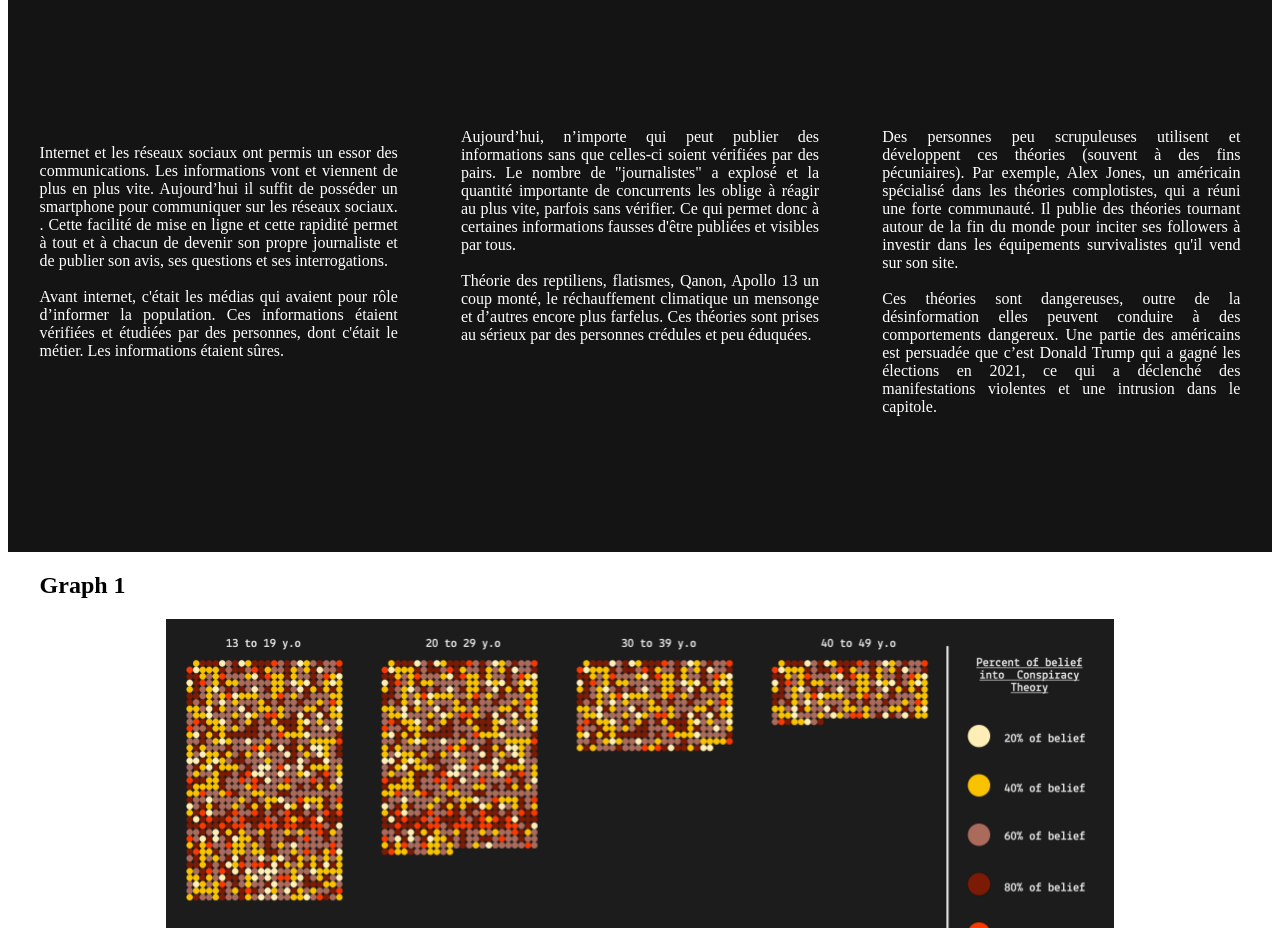
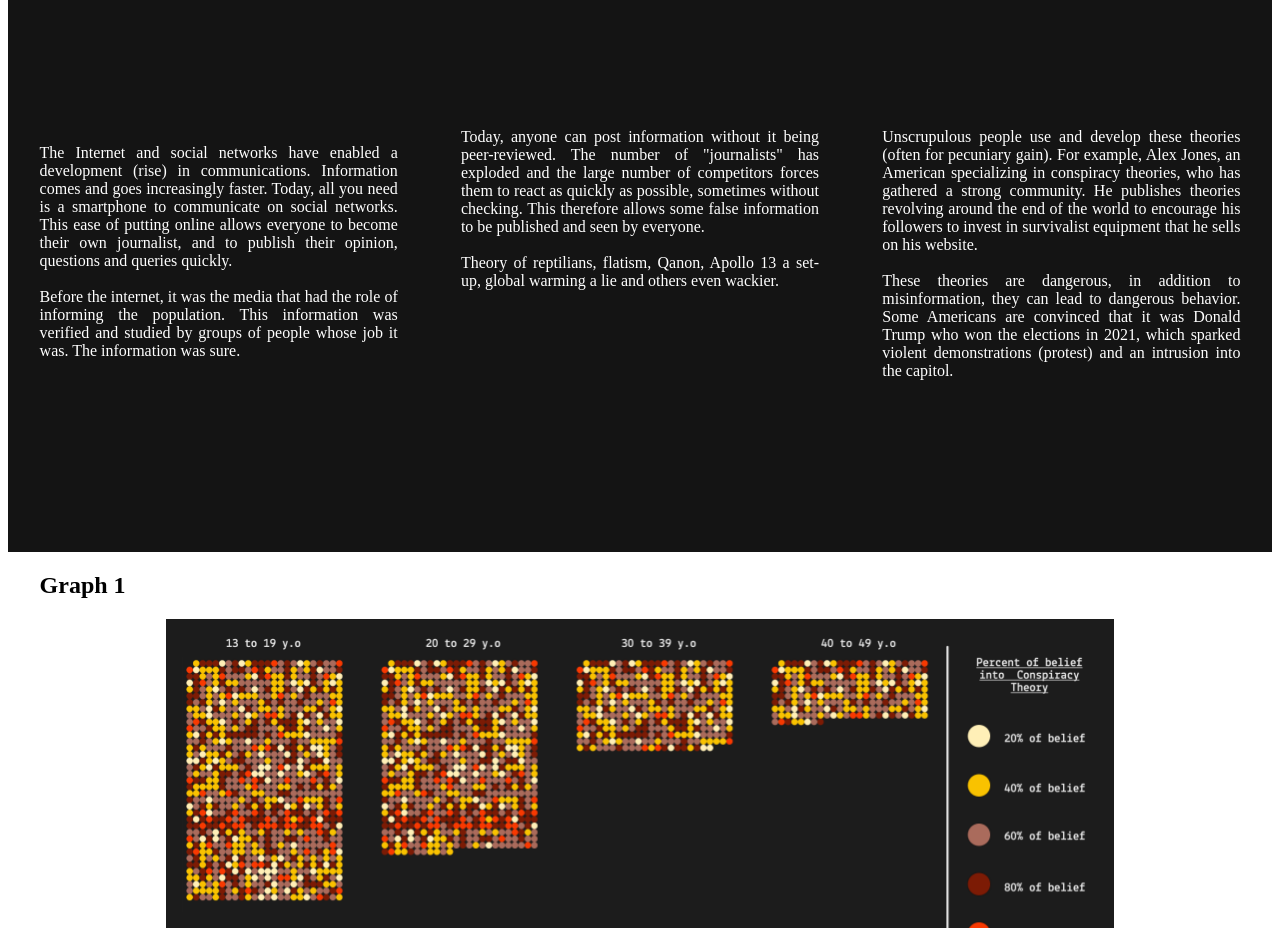
Before and after one commit to augustin94300/data_design, a plain HTML site: page index.html in a window 1280 px wide. Shown: the part 1120-2048 px from the top of the page. Drawn offline with Linux system fonts and the light colour scheme.

Commit message:
translation
translartion

```diff
--- a/index.html
+++ b/index.html
@@ -17,21 +17,21 @@
      <H2 class ="intro_complot">Conspiracy Theories</H2>
       <div class="complot_text">
         <div class="complot_text_1">
-        <p>Internet et les réseaux sociaux ont permis un essor des communications. Les informations vont et viennent de plus en plus vite. Aujourd’hui il suffit de posséder un smartphone pour communiquer sur les réseaux sociaux. . Cette facilité de mise en ligne et cette rapidité permet à tout et à chacun de devenir son propre journaliste et de publier son avis, ses questions et ses interrogations.
+        <p>The Internet and social networks have enabled a development (rise) in communications. Information comes and goes increasingly faster. Today, all you need is a smartphone to communicate on social networks. This ease of putting online allows everyone to become their own journalist, and to publish their opinion, questions and queries quickly.
           <br> <br>
-          Avant internet, c'était les médias qui avaient pour rôle d’informer la population. Ces informations étaient vérifiées et étudiées par des personnes, dont c'était le métier. Les informations étaient sûres.
+          Before the internet, it was the media that had the role of informing the population. This information was verified and studied by groups of people whose job it was. The information was sure.
           <br><br>
         </div>
         <div class="complot_text_2">
-          Aujourd’hui, n’importe qui peut publier des informations sans que celles-ci soient vérifiées par des pairs. Le nombre de "journalistes" a explosé et la quantité importante de concurrents les oblige à réagir au plus vite, parfois sans vérifier. Ce qui permet donc à certaines informations fausses d'être publiées et visibles par tous.
+          Today, anyone can post information without it being peer-reviewed. The number of "journalists" has exploded and the large number of competitors forces them to react as quickly as possible, sometimes without checking. This therefore allows some false information to be published and seen by everyone.
           <br><br>
-          Théorie des reptiliens, flatismes, Qanon, Apollo 13 un coup monté, le réchauffement climatique un mensonge et d’autres encore plus farfelus. Ces théories sont prises au sérieux par des personnes crédules et peu éduquées.
+          Theory of reptilians, flatism, Qanon, Apollo 13 a set-up, global warming a lie and others even wackier.
           <br><br>
         </div>
         <div class="complot_text_3">
-          Des personnes peu scrupuleuses utilisent et développent ces théories (souvent à des fins pécuniaires). Par exemple, Alex Jones, un américain spécialisé dans les théories complotistes, qui a réuni une forte communauté. Il publie des théories tournant autour de la fin du monde pour inciter ses followers à investir dans les équipements survivalistes qu'il vend sur son site.
+          Unscrupulous people use and develop these theories (often for pecuniary gain). For example, Alex Jones, an American specializing in conspiracy theories, who has gathered a strong community. He publishes theories revolving around the end of the world to encourage his followers to invest in survivalist equipment that he sells on his website.
           <br><br>
-          Ces théories sont dangereuses, outre de la désinformation elles peuvent conduire à des comportements dangereux. Une partie des américains est persuadée que c’est Donald Trump qui a gagné les élections en 2021, ce qui a déclenché des manifestations violentes et une intrusion dans le capitole.
+          These theories are dangerous, in addition to misinformation, they can lead to dangerous behavior. Some Americans are convinced that it was Donald Trump who won the elections in 2021, which sparked violent demonstrations (protest) and an intrusion into the capitol.
         </div>
         </p>
       </div>
```
